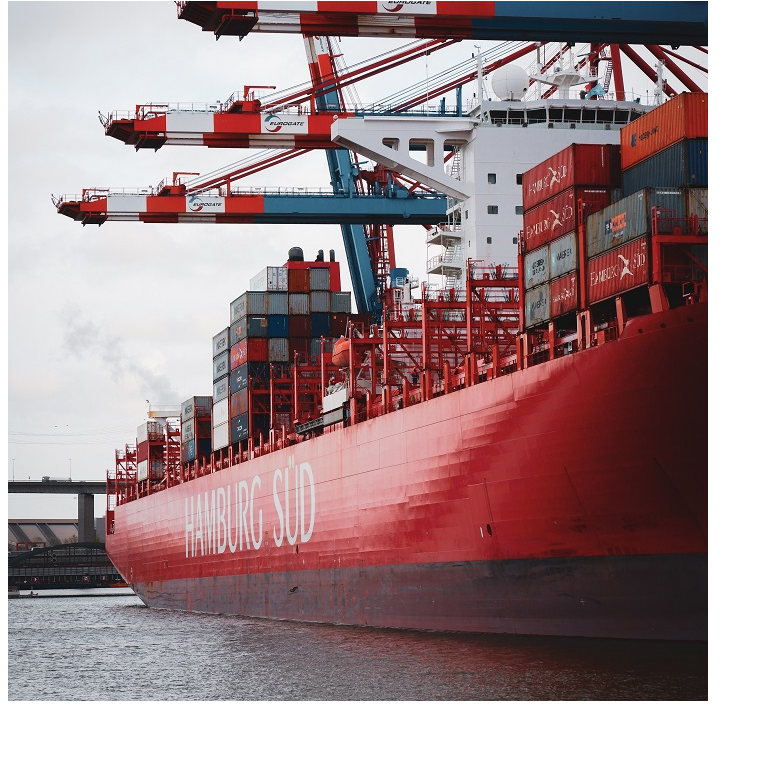
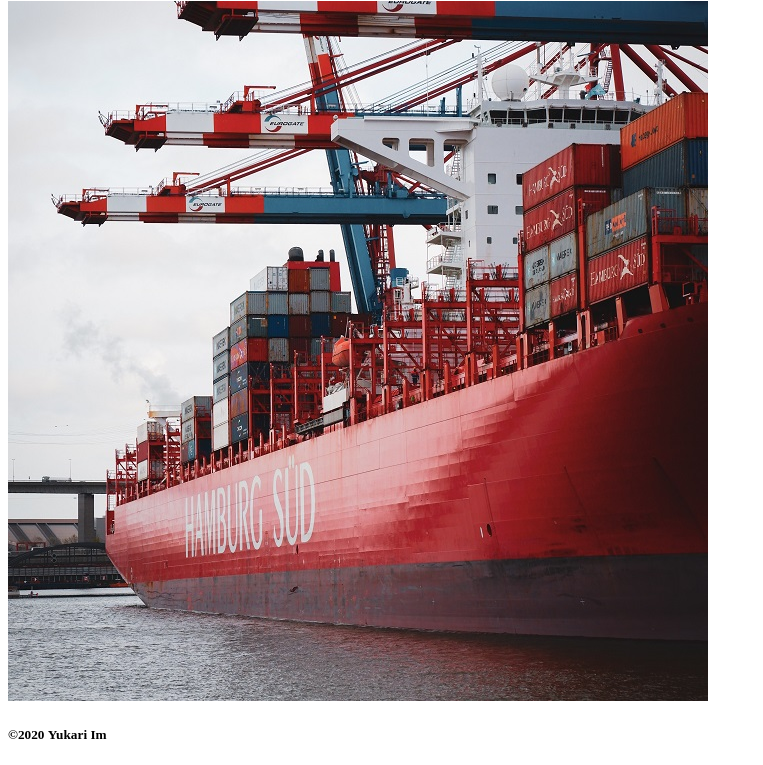
Before and after one commit to yukariIm8/image_repo, a plain HTML site: page index.html in a window 1280 px wide. Shown: the part 830-1595 px from the top of the page, without its empty margins (0-763 px from the left). Before the commit the page ends 1543 px from the top, so only its background shows below. Drawn offline with Linux system fonts and the light colour scheme.

Commit message:
chore: add copyright.

```diff
--- a/index.html
+++ b/index.html
@@ -9,5 +9,8 @@
         <img src='./image/project_coffeeshop.JPG'>
         <img src='./image/project_boardgame.JPG'>
         <img src='./image/project_deployment.jpg'>
+    <footer>
+        <div className="copyright"><h5>&copy;2020&nbsp;Yukari Im</h5></div>
+    </footer>
 </body>
 </html>
```
Lines whose indentation alone changed are shown as unchanged.
